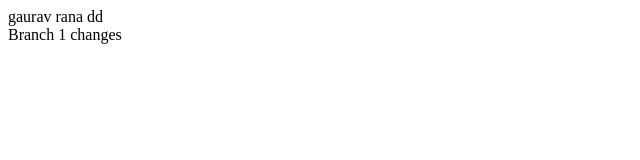
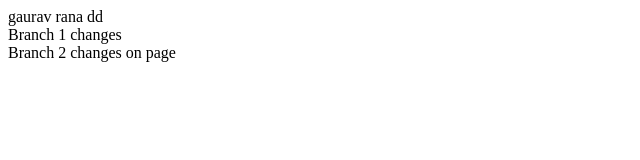
Before and after one commit to grana601/TestingRepo, a plain HTML site: page Index.html in a window 1280 px wide. Shown: the whole page, without its empty margins (0-640 px from the left). Drawn offline with Linux system fonts and the light colour scheme.

Commit message:
Branch 2 changes comit Summry
Branch 2 changes comit desc

```diff
--- a/Index.html
+++ b/Index.html
@@ -7,3 +7,8 @@ gaurav rana dd
 
     Branch 1 changes
 </div>
+
+<div>
+
+    Branch 2 changes on page
+</div>
```
